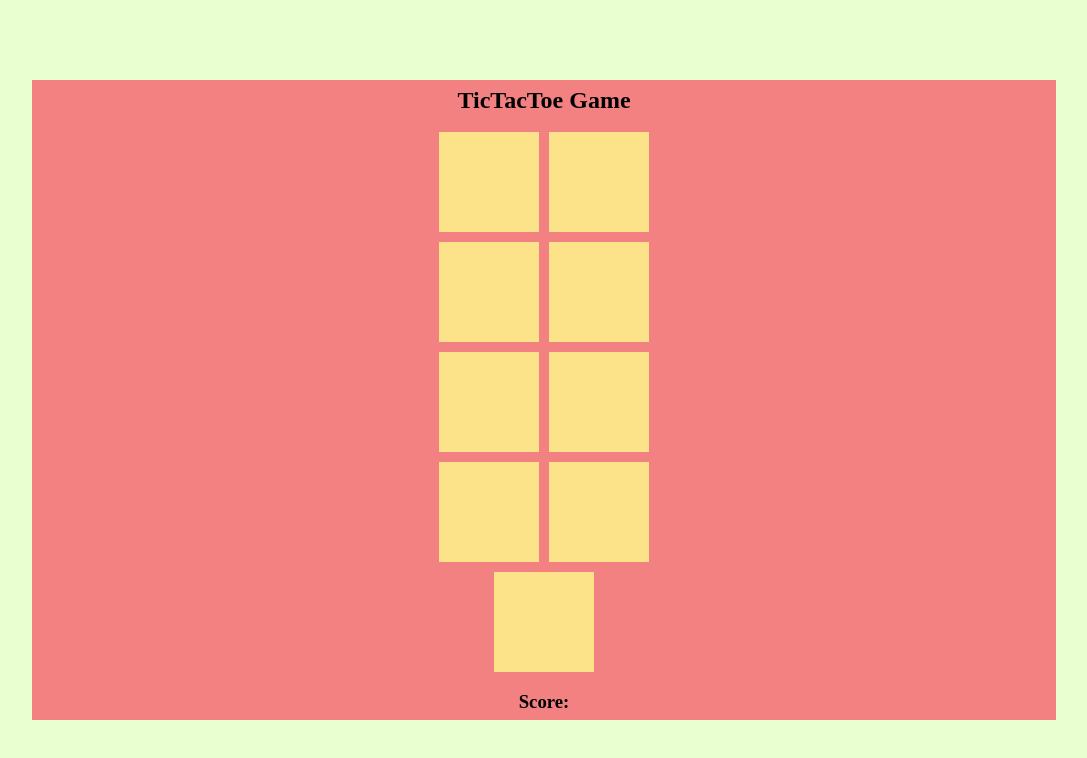
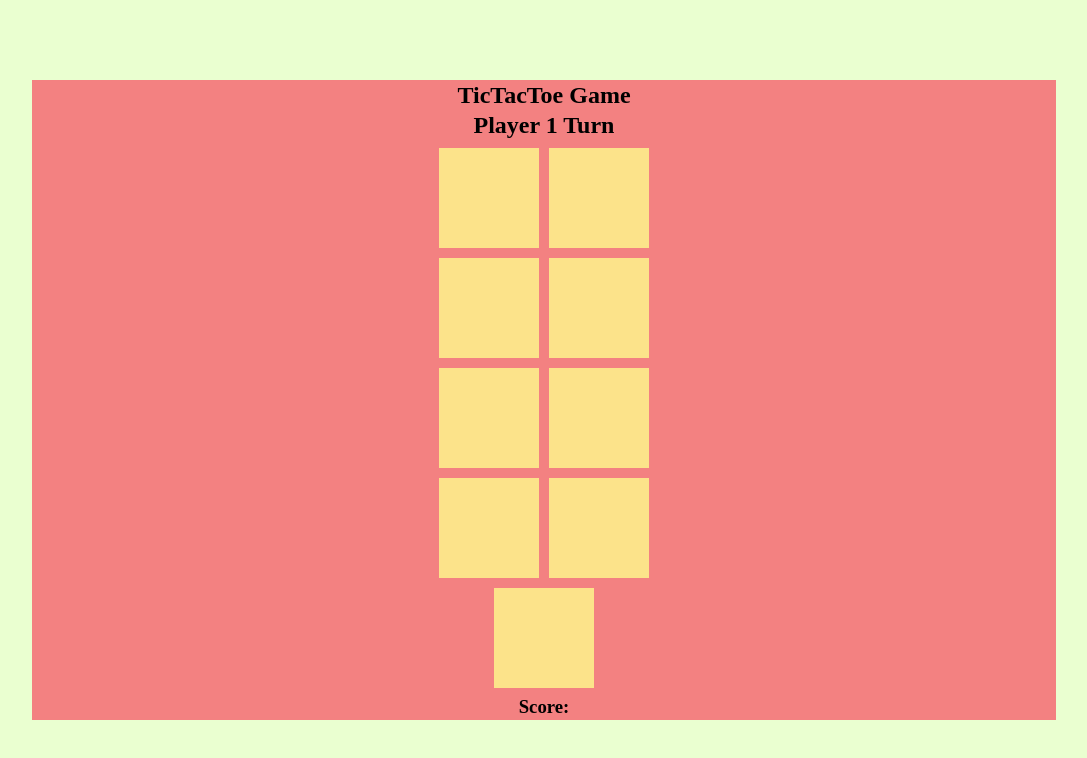
Before and after one commit to hassankhalil33/tictactoe-frontend, a plain HTML site: page index.html in a window 1280 px wide. Shown: the whole page, without its empty margins (96-1183 px from the left). Drawn offline with Linux system fonts and the light colour scheme.

Commit message:
Added Player Turn Heading

```diff
--- a/index.html
+++ b/index.html
@@ -11,6 +11,7 @@
         <section>
             <div class="game-div">
                 <h1>TicTacToe Game</h1>
+                <h2>Player 1 Turn</h2>
                 <div>
                     <div></div>
                     <div></div>
```
